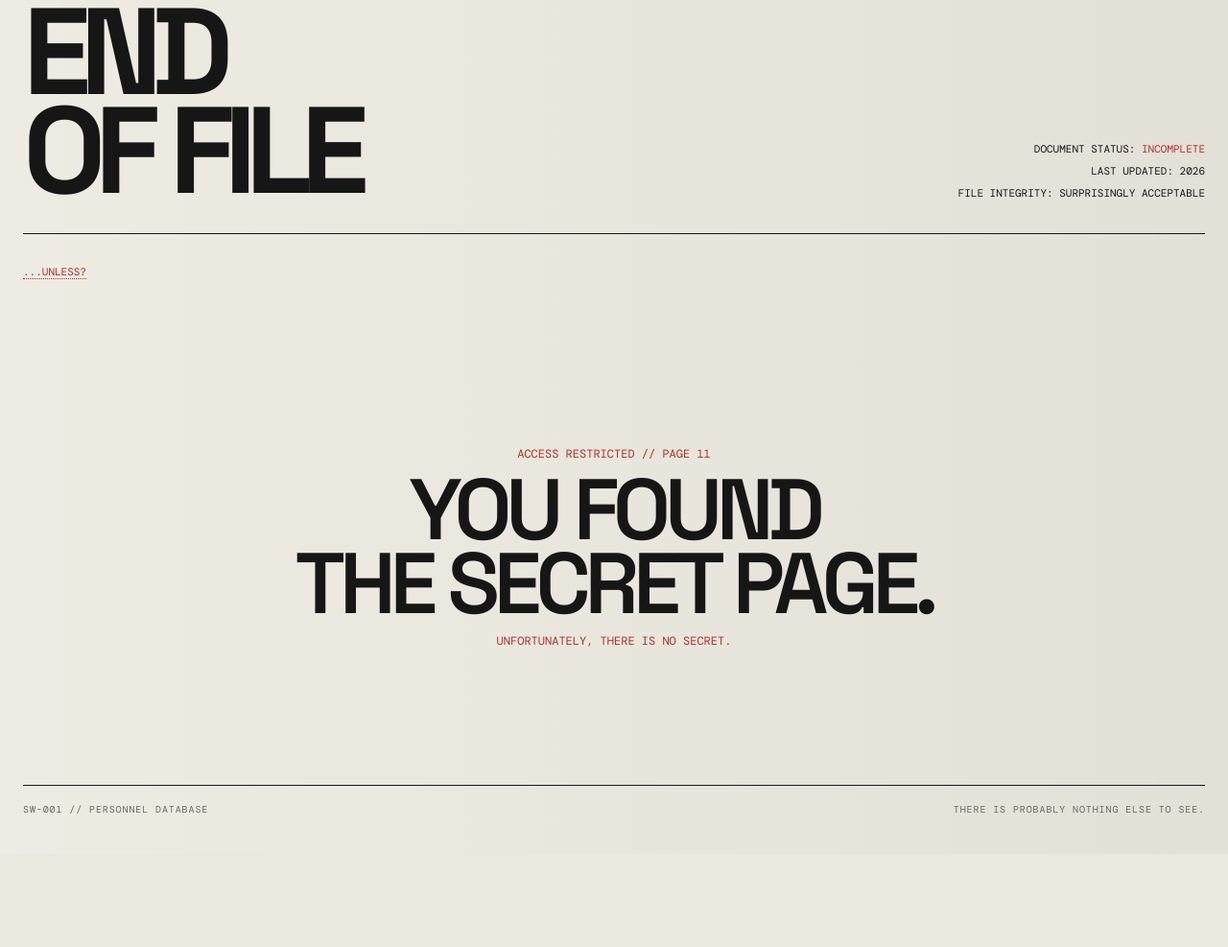
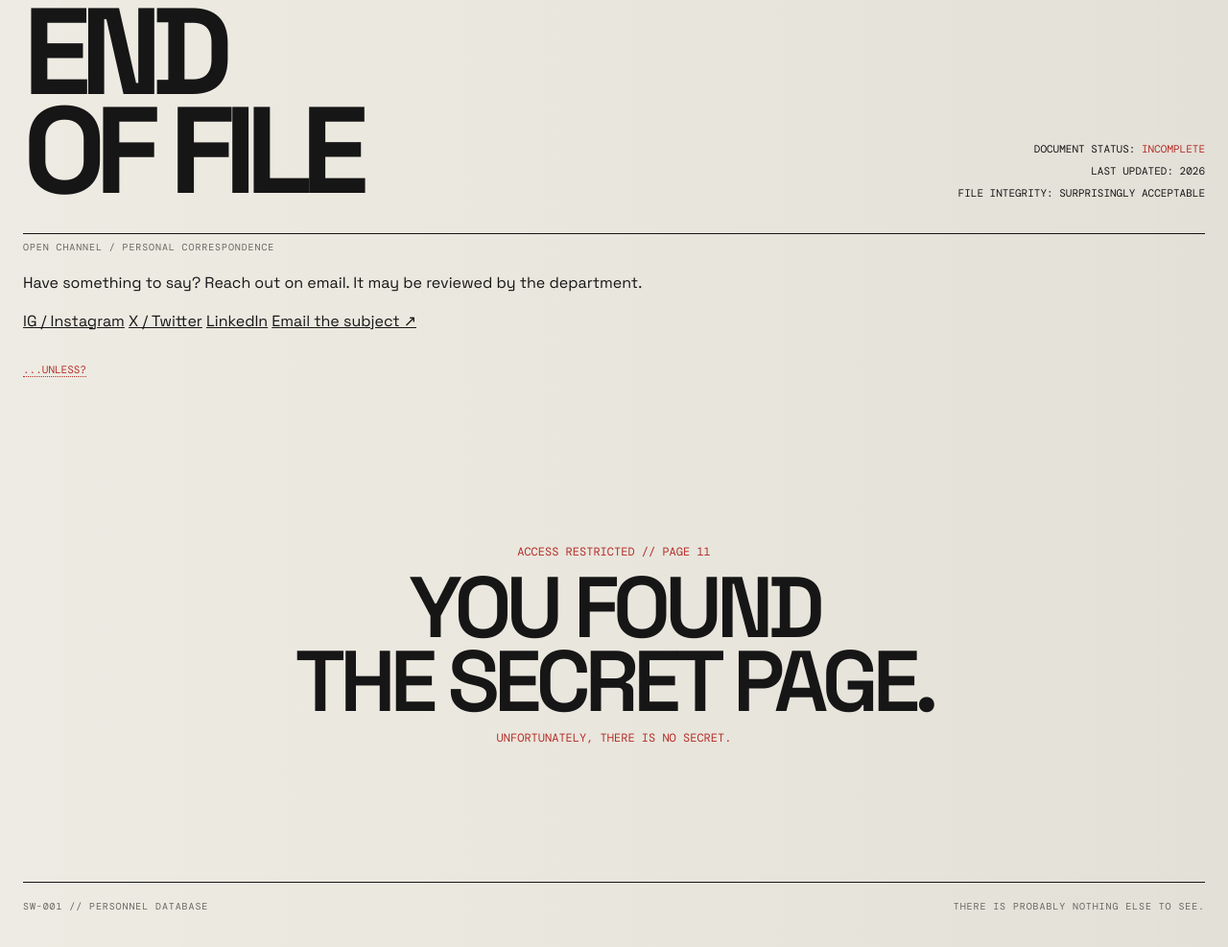
Before and after one commit to Faddzi/single-file-website-personal, a plain HTML site: page index.html in a window 1280 px wide. Shown: the part 8662-9649 px from the top of the page at 96% size. Before the commit the page ends 9552 px from the top, so only its background shows below. Drawn offline with nearby package versions, Linux system fonts and the light colour scheme.

Commit message:
added socials in footer

```diff
--- a/index.html
+++ b/index.html
@@ -347,6 +347,16 @@
 
     <footer>
       <div class="footer-main"><div class="end-file">END<br>OF FILE</div><div class="footer-status"><div>Document status: <span class="red">Incomplete</span></div><div>Last updated: 2026</div><div>File integrity: Surprisingly acceptable</div></div></div>
+      <!-- EDITABLE CONTACT LINKS START HERE -->
+      <div class="contact-block">
+        <div class="contact-copy"><span class="micro">OPEN CHANNEL / PERSONAL CORRESPONDENCE</span><p>Have something to say? Reach out on email. It may be reviewed by the department.</p></div>
+        <div class="contact-links" aria-label="Social and email links">
+          <a href="https://instagram.com/" target="_blank" rel="https://www.instagram.com/faddzi/">IG / Instagram</a>
+          <a href="https://x.com/" target="_blank" rel="https://x.com/Faddzitweet">X / Twitter</a>
+          <a href="https://linkedin.com/" target="_blank" rel="https://www.linkedin.com/in/muffaddals/">LinkedIn</a>
+          <a class="email" href="mailto:muffaddal@suratwala.in">Email the subject ↗</a>
+        </div>
+      </div>
       <a class="unless" href="#secret">...unless?</a>
       <div id="secret" class="secret"><p>ACCESS RESTRICTED // PAGE 11</p><h2>YOU FOUND<br>THE SECRET PAGE.</h2><p>Unfortunately, there is no secret.</p></div>
       <div class="colophon micro"><span>SW-001 // PERSONNEL DATABASE</span><span>There is probably nothing else to see.</span></div>
```
